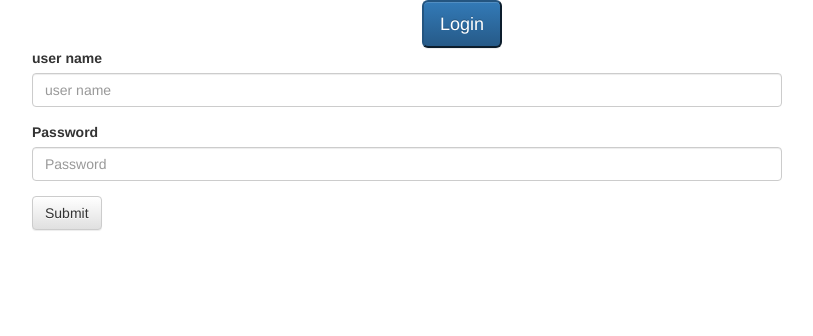
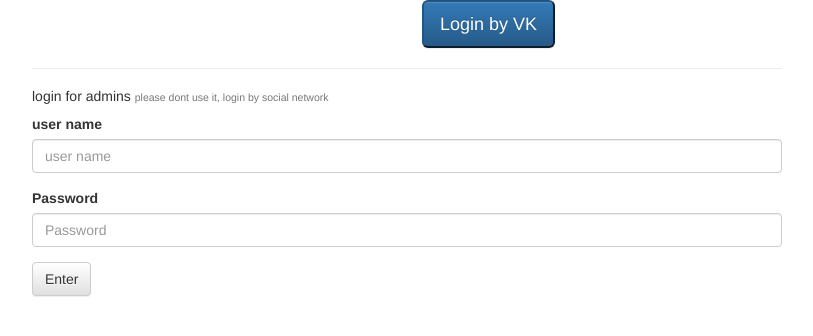
Before and after one commit to chaos-adept/monkey-tournament, a website: page static/login.html in a window 1280 px wide. Shown: the whole page, without its empty margins (38-851 px from the left). Drawn offline with nearby package versions, Linux system fonts and the light colour scheme.

Commit message:
[+] small corrections

```diff
--- a/static/login.html
+++ b/static/login.html
@@ -22,12 +22,15 @@
     <div class="row">
         <div class="col-xs-12 col-xs-offset-9 col-md-8 col-md-offset-4">
                 <form action="/auth/vkontakte" method="get">
-                    <input class="btn-primary btn-lg" data-sid="login-vk-submit" type="submit" value="Login">
+                    <input class="btn-primary btn-lg" data-sid="login-vk-submit" type="submit" value="Login by VK">
                 </form>
         </div>
     </div>
     <div class="row">
+
         <div class="col-xs-12 col-md-8">
+            <hr/>
+            <h5>login for admins <small>please dont use it, login by social network</small></h5>
             <form action="/login" method="post">
                 <div class="form-group">
                     <label for="exampleInputEmail1">user name</label>
@@ -37,7 +40,7 @@
                     <label for="exampleInputPassword1">Password</label>
                     <input data-sid="password" name="password" type="password" class="form-control" id="exampleInputPassword1" placeholder="Password">
                 </div>
-                <button data-sid="submit" type="submit" class="btn btn-default">Submit</button>
+                <button data-sid="submit" type="submit" class="btn btn-default">Enter</button>
             </form>
         </div>
         <div class="col-xs-6 col-md-4"></div>
```
Also changed, not shown: static/game.html (+2 -2 lines).
